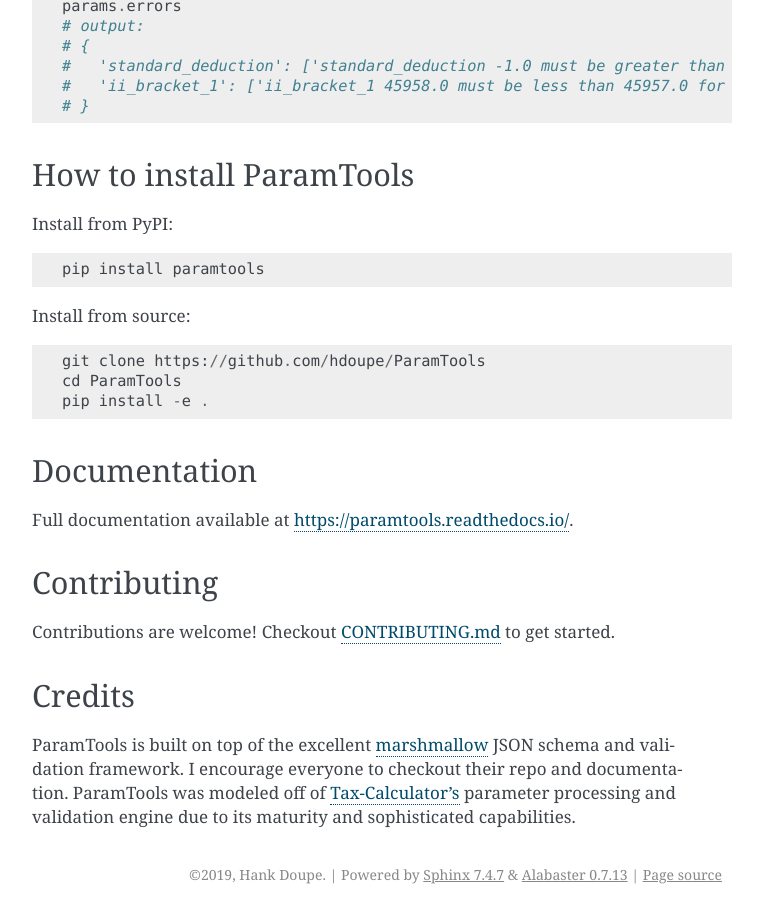
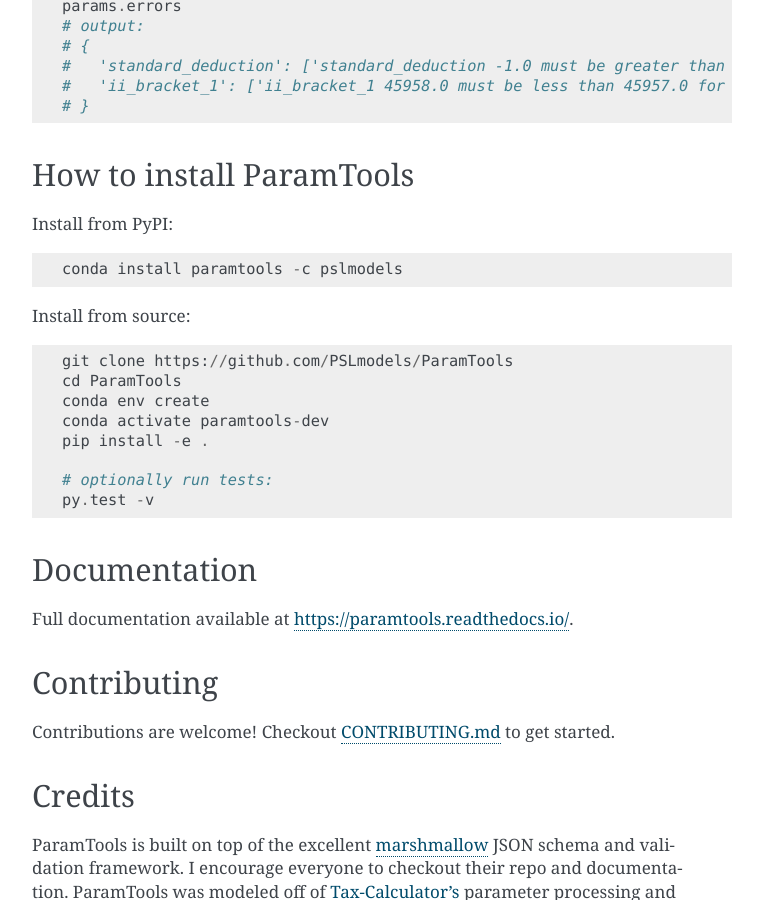
Before and after one commit to PSLmodels/ParamTools, a Sphinx documentation site: the page built from docs/source/readme.rst, in a window 1280 px wide and 900 px high, scrolled down 2295 px. Shown: the whole window, without its empty margins (388-1151 px from the left). Built offline with Sphinx 7.4.7, drawn with Linux system fonts in a browser that asks for light colours.

Commit message:
Use conda for install and env set up

```diff
--- a/docs/source/readme.rst
+++ b/docs/source/readme.rst
@@ -137,15 +137,20 @@
 
 ::
 
-   pip install paramtools
+   conda install paramtools -c pslmodels
 
 Install from source:
 
 ::
 
-   git clone https://github.com/hdoupe/ParamTools
+   git clone https://github.com/PSLmodels/ParamTools
    cd ParamTools
+   conda env create
+   conda activate paramtools-dev
    pip install -e .
+
+   # optionally run tests:
+   py.test -v
 
 Documentation
 -------------
--- a/paramtools/__init__.py
+++ b/paramtools/__init__.py
@@ -33,7 +33,7 @@
 
 
 name = "paramtools"
-__version__ = "0.3.3"
+__version__ = "0.0.0"
 
 __all__ = [
     "SchemaBuilder",
--- a/requirements-dev.txt
+++ /dev/null
@@ -1,3 +0,0 @@
-black
-pre-commit
-pytest
```
Also changed, not shown: CONTRIBUTING.md (+5 -4 lines), README.md (+7 -2 lines), environment.yml (added, +12 -0 lines), setup.py (+5 -2 lines), .travis.yml, 3 other files.
